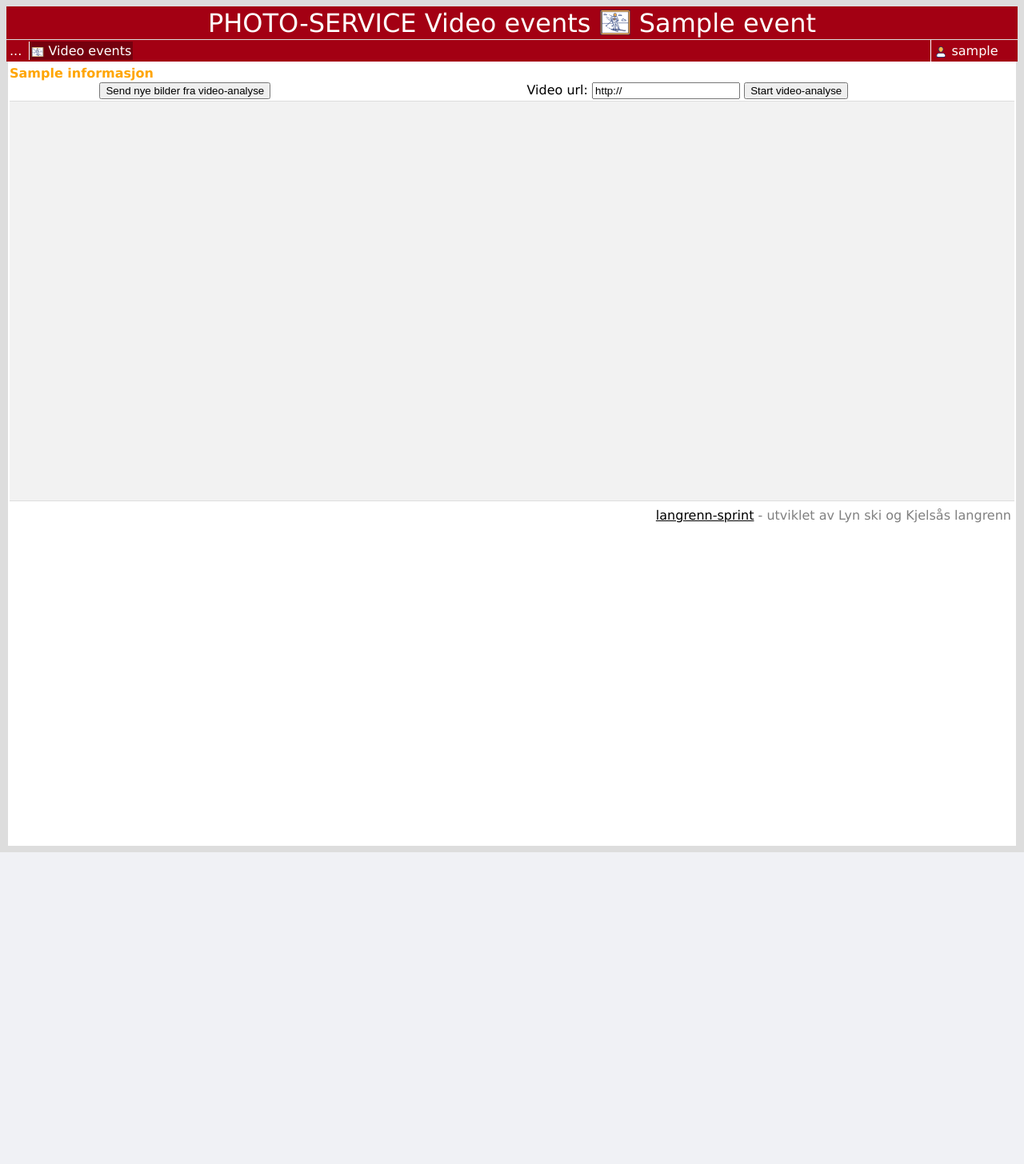
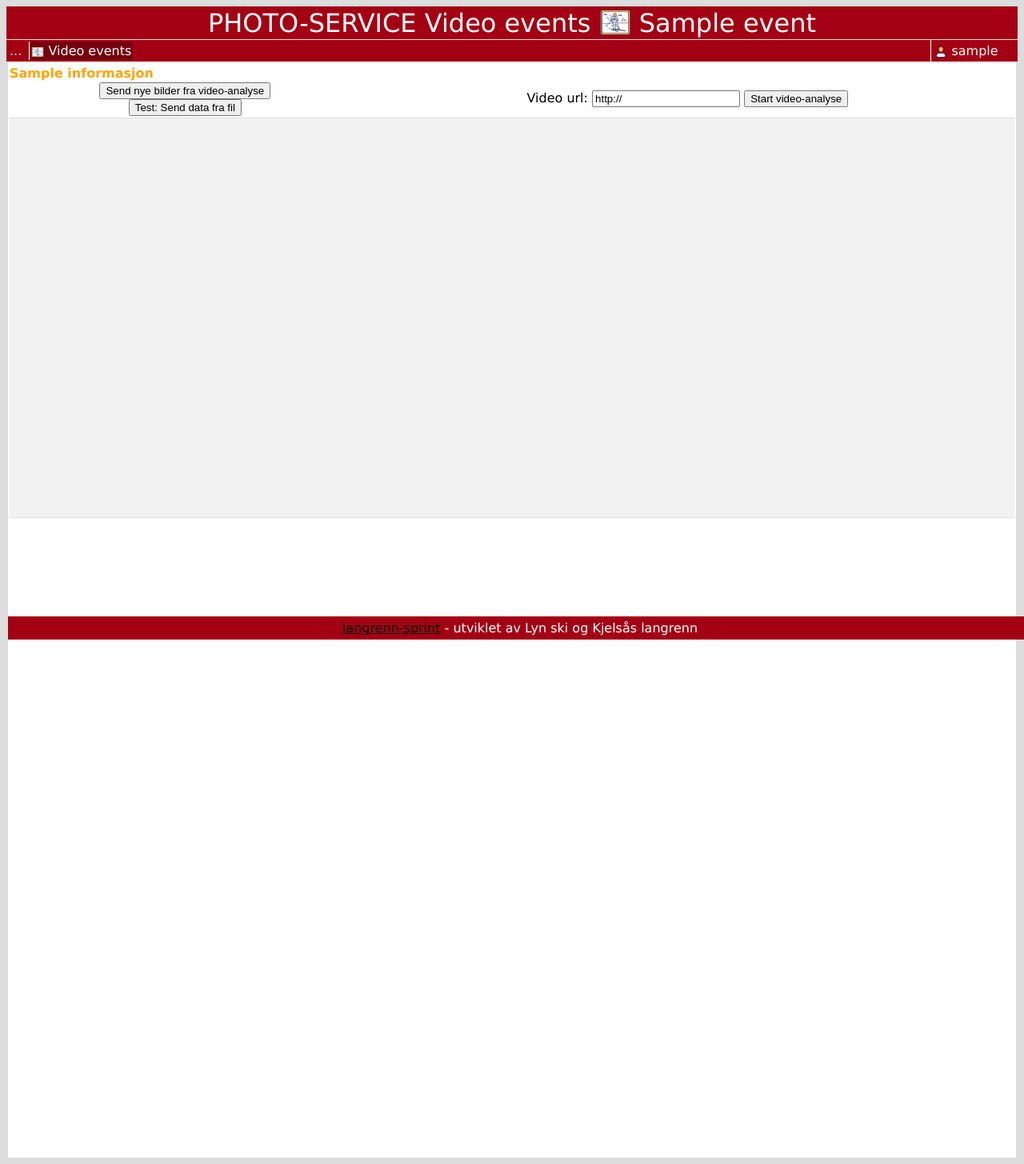
Before and after one commit to langrenn-sprint/photo-service-gui, a Python web app: template photo_service_gui/templates/video_events.html in a window 1280 px wide. Shown: the whole page at 80% size. Before the commit the page ends 1066 px from the top, so only its background shows below. Run offline with Jinja, Linux system fonts and the light colour scheme; the template is opened without the code that fills it: most values are stand-ins (such as "Sample title", 1, 10 or a date in 2020).

Commit message:
Test updates #4

```diff
--- a/photo_service_gui/app.py
+++ b/photo_service_gui/app.py
@@ -27,7 +27,7 @@ from .views import (
 )
 
 load_dotenv()
-LOGGING_LEVEL = os.getenv("LOGGING_LEVEL", 20)
+LOGGING_LEVEL = os.getenv("LOGGING_LEVEL", "INFO")
 PROJECT_ROOT = os.path.join(os.getcwd(), "photo_service_gui")
 logging.info(f"PROJECT_ROOT: {PROJECT_ROOT}")
 
--- a/photo_service_gui/config/global_settings.json
+++ b/photo_service_gui/config/global_settings.json
@@ -20,5 +20,6 @@
   "GOOGLE_PUBSUB_SUBSCRIPTION_ID": "langrenn-sprint-sub",
   "GOOGLE_STORAGE_BUCKET": "langrenn-sprint",
   "GOOGLE_STORAGE_SERVER": "https://storage.googleapis.com",
-  "SKI_TRACKER_YAML": "photo_service_gui/config/ski_tracker.yaml"
+  "SKI_TRACKER_YAML": "photo_service_gui/config/ski_tracker.yaml",
+  "GOOGLE_PUBSUB_TEST_FILE": "photo_service_gui/files/pubsub_test.json"
 }
--- a/photo_service_gui/static/styles.css
+++ b/photo_service_gui/static/styles.css
@@ -101,12 +101,6 @@ td {
   border-right: 1px solid #ddd;
 }
 
-#footeradmin {
-    color: grey;
-    text-align: right;
-    padding: 4px 4px 4px 4px;
-}
-
 #info {
     color: orange;
     font-weight: bold;
@@ -151,7 +145,7 @@ td {
 
 
 #bigspacer {
-  height: 400px;
+  height: 800px;
 }
 
 #spacer {
@@ -288,6 +282,12 @@ td {
   position: sticky;
   z-index: 99;
   top: 0;
+}
+
+.w3-footer-sticky {
+  padding:0.01em 0px;
+  position: fixed;
+  bottom: 0;
 }
 
 .w3-third,.w3-twothird,.w3-quart,.w3-10,.w3-80,.w3-row-padding,.w3-half {
--- a/photo_service_gui/static/styles_lyn.css
+++ b/photo_service_gui/static/styles_lyn.css
@@ -50,3 +50,11 @@ li:hover, .dropdown:hover, .dropbtn:hover {
   font-size: 2.0em;
 	background-color: #A30013;
 }
+
+#footeradmin {
+	background-color: #A30013;
+  color: white;
+  text-align: center;
+  width: 100%;
+  padding: 5px 5px 5px 5px;
+}
--- a/photo_service_gui/templates/open_base.html
+++ b/photo_service_gui/templates/open_base.html
@@ -92,11 +92,10 @@
       <div id=spacer></div>
       <div class="w3-container" id=info>{{ informasjon }}</div>
     {% block content %}{% endblock %}
-    <div id=spacer></div>
-    <div id=footeradmin>
-        <a href="https://github.com/langrenn-sprint">langrenn-sprint</a> - utviklet av Lyn ski og Kjelsås langrenn
-    </div>
     <div id=bigspacer></div>
   </div>
-  </body>
+  <div class="w3-footer-sticky" id=footeradmin>
+    <a href="https://github.com/langrenn-sprint">langrenn-sprint</a> - utviklet av Lyn ski og Kjelsås langrenn
+  </div>
+</body>
 </html>
--- a/photo_service_gui/templates/video_events.html
+++ b/photo_service_gui/templates/video_events.html
@@ -77,6 +77,7 @@
     /* this function will send events to queue without reloading the page */
     function pub_events_new(button) {
       try {
+        var button_text = document.getElementById(button.id).innerHTML;
         document.getElementById(button.id).innerHTML = " Sender... ";
         document.getElementById(button.id).disabled = true;
         var max_lengt_info = 600;
@@ -89,12 +90,16 @@
         var d = new Date();
         var current_time = d.toLocaleTimeString();
 
+        var action = "pub";
+        if (button.id == "pub_from_file_button") {
+          action = "pub_from_file";
+        }
+
         var xhttp = new XMLHttpRequest();
-        xhttp.open("POST", "/pub_events?action=pub", true);
+        xhttp.open("POST", "/pub_events", true);
         xhttp.setRequestHeader("Content-type", "application/x-www-form-urlencoded");
 
-        var formData = "";
-        formData += "action=pub&event_id={{ event_id }}"
+        var formData ="action=" + action + "&event_id={{ event_id }}"
 
         xhttp.send(formData);
         xhttp.onload = function() {
@@ -102,7 +107,7 @@
             // load new info
             const info = this.response;
             document.getElementById("send_result").innerHTML = current_time + " - " + info + "<br>" + old_info;
-            document.getElementById(button.id).innerHTML = " Send ny ";
+            document.getElementById(button.id).innerHTML = button_text;
             document.getElementById(button.id).disabled = false;
           }
           catch(err) {
@@ -113,14 +118,14 @@
               document.getElementById("send_result").innerHTML = err;
               alert(err);
             }
-            document.getElementById(button.id).innerHTML = " Send ny ";
+            document.getElementById(button.id).innerHTML = button_text;
             document.getElementById(button.id).disabled = false;
           }
         }
       }
       catch(err) {
           alert(err);
-          document.getElementById(button.id).innerHTML = " Send ny ";
+          document.getElementById(button.id).innerHTML = button_text;
           document.getElementById(button.id).disabled = false;
         }
         return false; // avoid to execute the actual submit of the form.
@@ -131,6 +136,8 @@
       <tr>
         <td align=center>
           <button type="button" id="pub_events_button" onclick="pub_events_new(this);" > Send nye bilder fra video-analyse </button>
+          <br>
+          <button type="button" name="file_data" id="pub_from_file_button" onclick="pub_events_new(this);" > Test: Send data fra fil </button>
         </td>
         <td align=center>
           <!-- add input text with url to video -->
--- a/photo_service_gui/views/pub_events.py
+++ b/photo_service_gui/views/pub_events.py
@@ -24,6 +24,9 @@ class PubEvents(web.View):
             if action == "pub":
                 res = await FotoService().push_new_photos_from_file(event_id)
                 result += f" {res}"
+            elif action == "pub_from_file":
+                res = await FotoService().push_data_from_file(event_id)
+                result += f" {res}"
         except Exception as e:
             error_reason = str(e)
             if error_reason.startswith("401"):
```
Also changed, not shown: photo_service_gui/services/foto_service.py (+29 -1 lines), photo_service_gui/static/styles_kjelsaas.css (+7 -0 lines), 7 other files.
